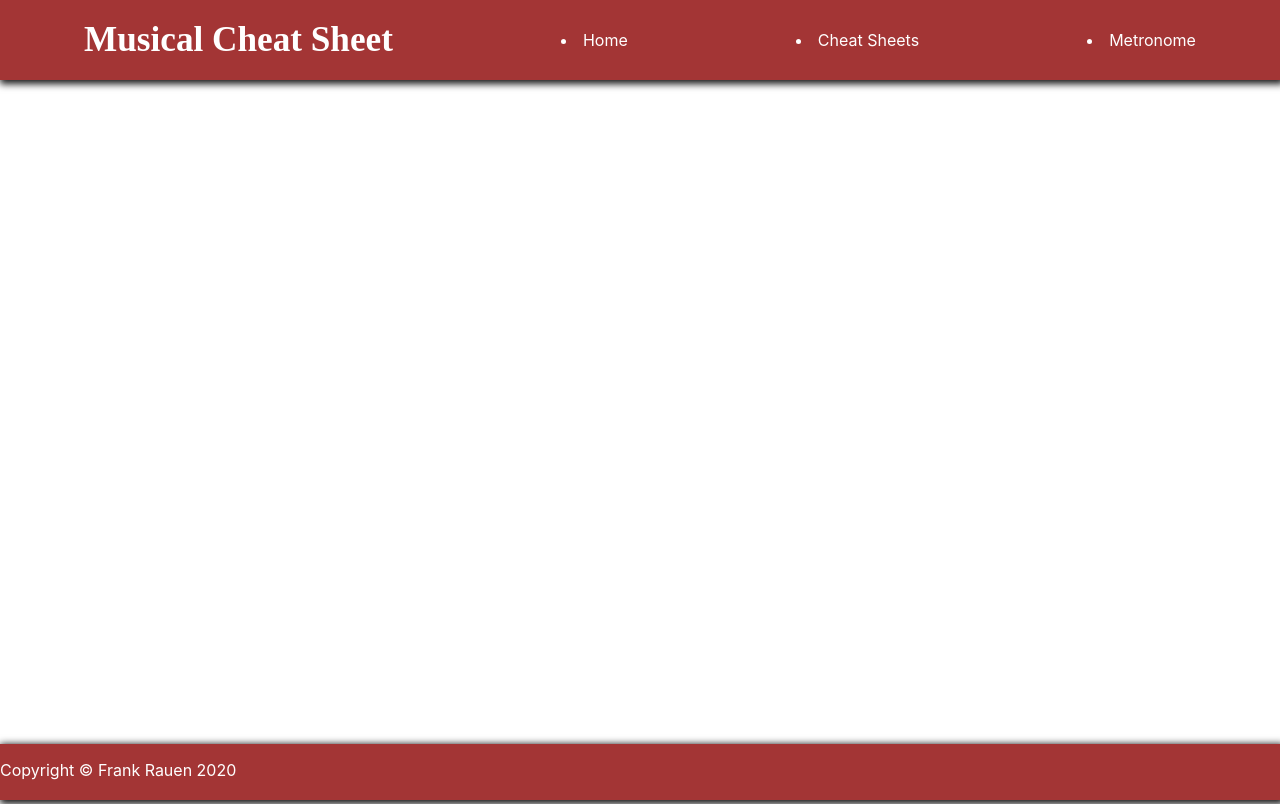
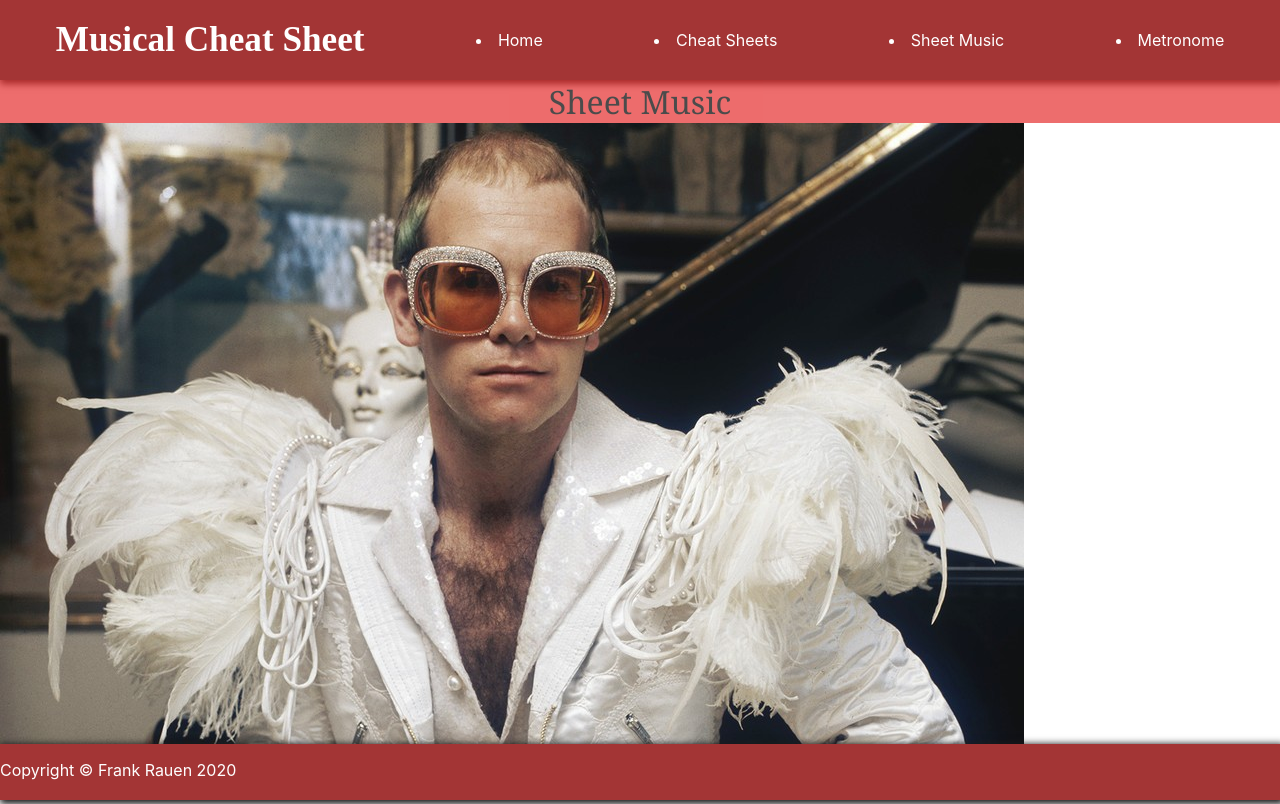
Before and after one commit to Frank-Rauen/musical-cheat-sheet, a React (Create React App) app: page /sheet-music in a window 1280 px wide. Built offline with nearby package versions, Linux system fonts and the light colour scheme.

Commit message:
adds Artists pages

```diff
--- a/src/App.js
+++ b/src/App.js
@@ -13,13 +13,13 @@ import Footer from '../src/components/Footer/Footer';
 import Home from '../src/pages/Home/Home';
 import Metronome from '../src/components/Metronome/Metronome';
 import Cheats from '../src/components/Cheats/Cheats';
+import Sheets from '../src/components/Sheets/Sheets';
 
 class App extends Component {
   render() {
     return (
       <div className='app-outer-container'>
         <Navbar />
-
         <div className='app-inner-container'>
         <Switch>
           <Route exact path='/' render={props =>
@@ -31,6 +31,9 @@ class App extends Component {
           <Route exact path='/cheat-sheets' render={props =>
           <Cheats />
           } />
+          <Route exact path='/sheet-music' render={ props =>
+          <Sheets />
+          } />
         </Switch>
         </div>
         <Footer />
--- a/src/components/Navbar/Navbar.jsx
+++ b/src/components/Navbar/Navbar.jsx
@@ -8,7 +8,8 @@ const Navbar = (props) => {
     <nav className={styles.navbar}>
     <Link to='/'><h1>Musical Cheat Sheet</h1></Link>
     <li><Link to='/'>Home</Link></li>
-    <li><Link to='cheat-sheets'>Cheat Sheets</Link></li>
+    <li><Link to='/cheat-sheets'>Cheat Sheets</Link></li>
+    <li><Link to='/sheet-music'>Sheet Music</Link></li>
     <li><Link to='/metronome'>Metronome</Link></li>
     </nav>
     </Fragment>
--- a/src/components/Navbar/Navbar.module.css
+++ b/src/components/Navbar/Navbar.module.css
@@ -18,6 +18,7 @@
     margin: 1rem;
     font-weight: 500;
     text-decoration: none;
+    list-style: none;
 }
 
 .navbar ul li:hover {
--- a/src/components/Sheets/Sheets.jsx
+++ b/src/components/Sheets/Sheets.jsx
@@ -0,0 +1,23 @@
+import React, { Component, Fragment } from 'react';
+import styles from './Sheets.module.css';
+import { Link } from 'react-router-dom';
+import EltonJohn from '../Sheets/images/EltonJohn.jpg';
+
+class Sheets extends Component {
+    render() {
+        return(
+            <Fragment>
+            <div className={styles.sheets}>
+                <header className={styles.header}>
+                    Sheet Music
+                </header>
+                <div className={styles.links}>
+                <Link to='/EltonJohn'><img src={EltonJohn} alt="Elton John"/></Link>
+                </div>
+            </div>
+            </Fragment>
+        )
+    }
+}
+
+export default Sheets;
--- a/src/components/Sheets/Sheets.module.css
+++ b/src/components/Sheets/Sheets.module.css
@@ -0,0 +1,9 @@
+.header {
+    font-size: 32px;
+    font-family: Cambria, Cochin, Georgia, Times, 'Times New Roman', serif;
+    margin: 0 auto;
+    text-align: center;
+    width: 100%;
+    background-color: rgb(230, 47, 47);
+    opacity: 70%;
+}
```
Also changed, not shown: src/components/Sheets/images/EltonJohn.jpg (added), src/pages/Artists/EltonJohn/EltonJohn.jsx (added), src/pages/Artists/EltonJohn/EltonJohn.module.css (added).
